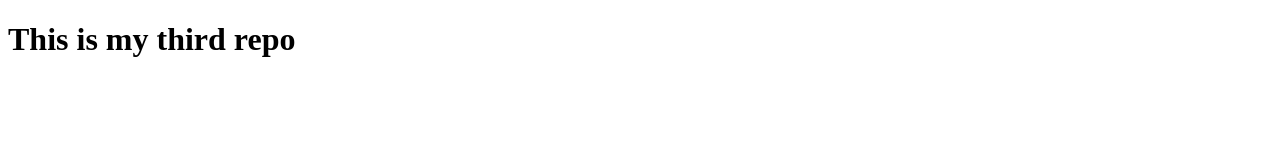
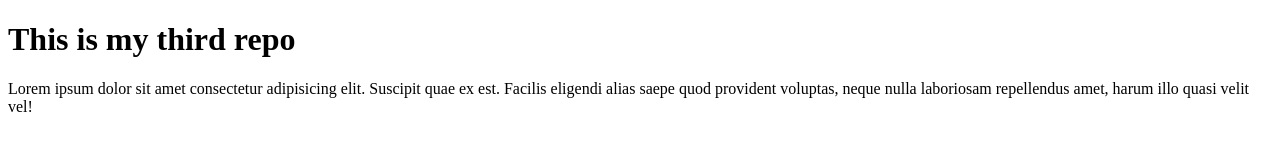
Before and after one commit to rasel726/third-repo, a plain HTML site: page index.html in a window 1280 px wide. Drawn offline with Linux system fonts and the light colour scheme.

Commit message:
paragraph added

```diff
--- a/index.html
+++ b/index.html
@@ -1,12 +1,17 @@
 <!DOCTYPE html>
 <html lang="en">
-<head>
-    <meta charset="UTF-8">
-    <meta http-equiv="X-UA-Compatible" content="IE=edge">
-    <meta name="viewport" content="width=device-width, initial-scale=1.0">
+  <head>
+    <meta charset="UTF-8" />
+    <meta http-equiv="X-UA-Compatible" content="IE=edge" />
+    <meta name="viewport" content="width=device-width, initial-scale=1.0" />
     <title>This is my third repo</title>
-</head>
-<body>
+  </head>
+  <body>
     <h1>This is my third repo</h1>
-</body>
+    <p>
+      Lorem ipsum dolor sit amet consectetur adipisicing elit. Suscipit quae ex
+      est. Facilis eligendi alias saepe quod provident voluptas, neque nulla
+      laboriosam repellendus amet, harum illo quasi velit vel!
+    </p>
+  </body>
 </html>
```
